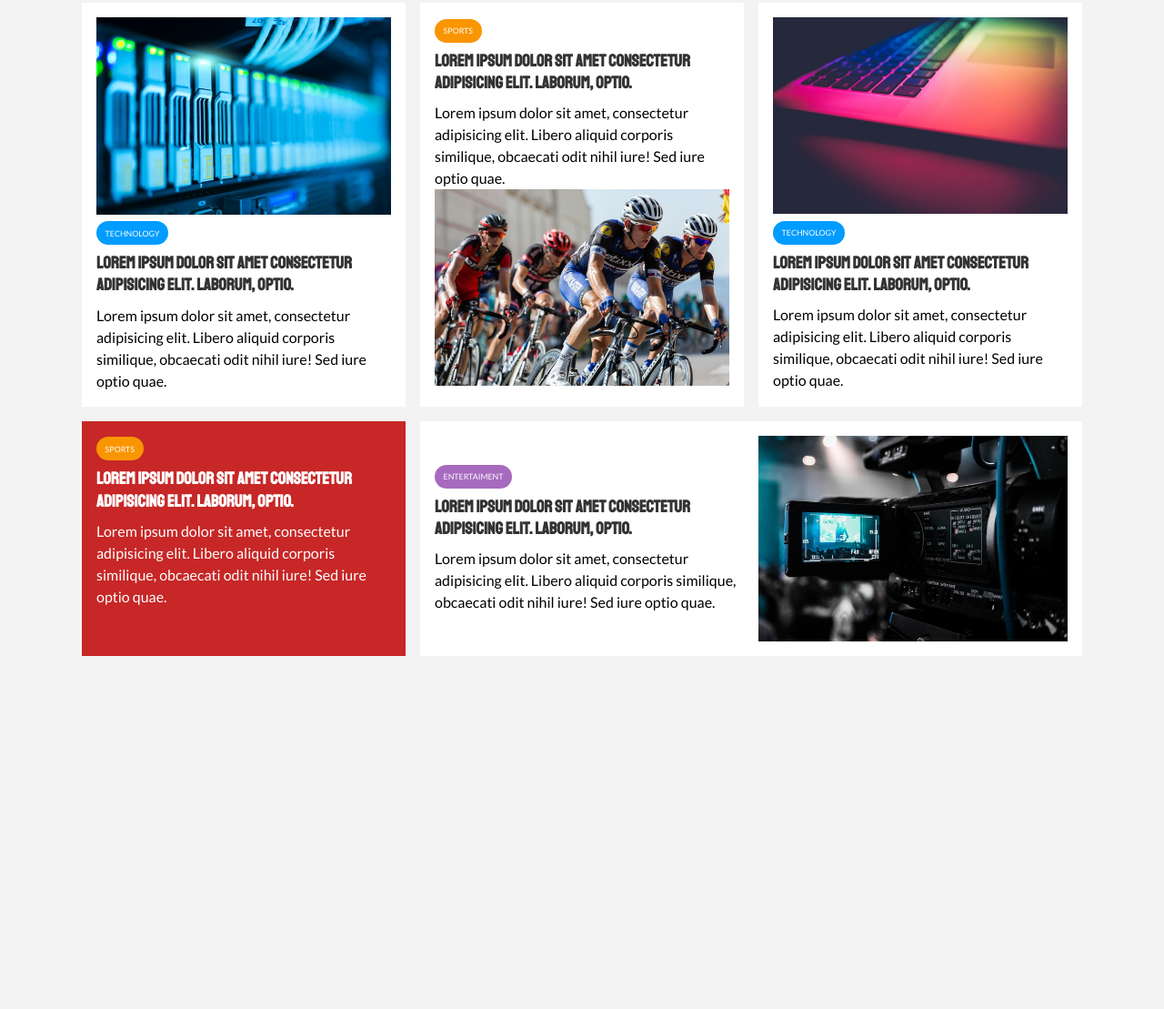
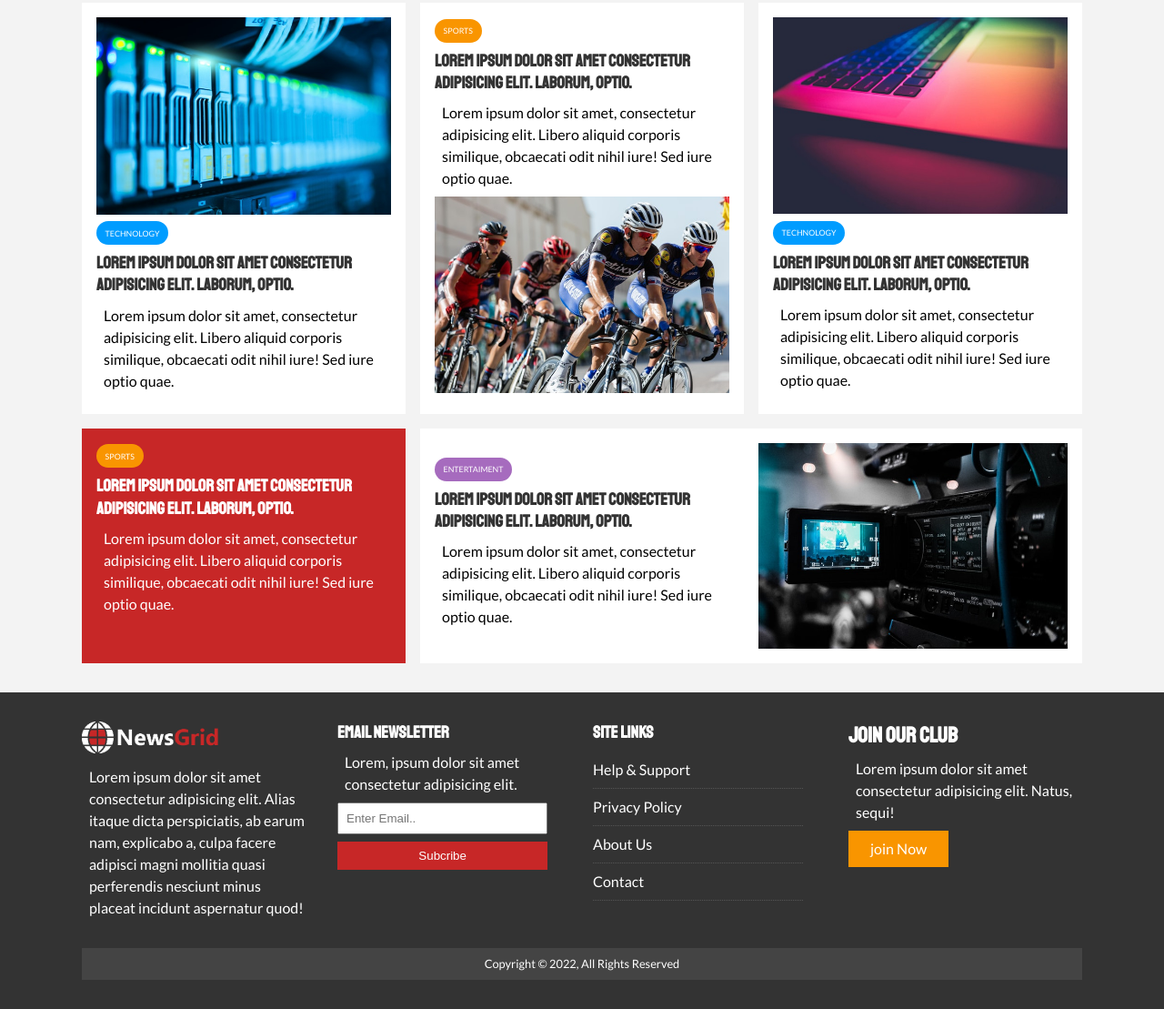
Before and after one commit to haikalrozhan/newsgrid_html_css_grid_TM, a plain HTML site: page index.html in a window 1280 px wide. Shown: the part 881-1990 px from the top of the page at 91% size. Before the commit the page ends 1634 px from the top, so only its background shows below. Drawn offline with Linux system fonts and the light colour scheme.

Commit message:
markup and styling footer

```diff
--- a/css/style.css
+++ b/css/style.css
@@ -33,6 +33,10 @@ a{
 
 }
 
+p{
+  margin: 0.5rem;
+}
+
 ul {
   list-style: none;
 }
@@ -46,6 +50,16 @@ h1, h2, h3, h4, h5, h6 {
   margin-bottom: .55rem;
   line-height: 1.3;
 
+}
+.list li{
+  padding: 0.5rem 0;
+  border-bottom: #555 dotted 1px;
+  width: 90%;
+
+}
+
+.list li a:hover{
+  color: var(--primary-color) !important;
 }
 
 /* Utility */
@@ -264,3 +278,45 @@ color: var(--dark-color);
   #home-articles .articles-container > *:last-child{
     grid-column: 2 / span 2;
   }
+
+  /* footer */
+
+#main-footer{
+  background: var(--dark-color);
+  color: #fff;
+}
+
+#main-footer img{
+  width: 150px;
+}
+
+#main-footer a{
+  color: #fff;
+}
+
+#main-footer .footer-container{
+  display: grid;
+  grid-template-columns: repeat(4, 1fr);
+  grid-gap: 1.5rem;
+}
+
+#main-footer .footer-container > *:last-child{
+  background: #444;
+  grid-column: 1 / span 4;
+  padding: 0.5rem;
+  text-align: center;
+  font-size: 0.8rem;
+}
+
+#main-footer .footer-container input[type='email']{
+  width:90% ;
+  padding: 0.5rem;
+  margin-bottom: 0.5rem;
+
+}
+
+#main-footer .footer-container input[type='submit']{
+  width:90% ;
+
+
+}
--- a/index.html
+++ b/index.html
@@ -130,5 +130,41 @@
     </div>
 
   </section>
+
+  <!-- footer -->
+  <footer id="main-footer" class="py-2">
+    <div class="container footer-container">
+      <div>
+      <img src="img/logo_light.png" alt="">
+      <p>Lorem ipsum dolor sit amet consectetur adipisicing elit. Alias itaque dicta perspiciatis, ab earum nam, explicabo a, culpa facere adipisci magni mollitia quasi perferendis nesciunt minus placeat incidunt aspernatur quod!</p>
+    </div>
+    <div>
+      <h3>Email Newsletter</h3>
+      <p>Lorem, ipsum dolor sit amet consectetur adipisicing elit.</p>
+      <form action="">
+        <input type="email" placeholder="Enter Email..">
+        <input type="submit" value="Subcribe" class="btn btn-primary">
+      </form>
+    </div>
+    <div>
+      <h3>Site Links</h3>
+      <ul class="list">
+        <li><a href="">Help & Support</a></li>
+        <li><a href="">Privacy Policy</a></li>
+        <li><a href="">About Us</a></li>
+        <li><a href="">Contact</a></li>
+      </ul>
+    </div>
+    <div>
+      <h2>Join Our Club</h2>
+      <p>Lorem ipsum dolor sit amet consectetur adipisicing elit. Natus, sequi!</p>
+      <a href="" class="btn btn-secondary">join Now</a>
+    </div>
+    <div>
+      Copyright &copy; 2022, All Rights Reserved
+    </div>
+  </div>
+  </footer>
+
 </body>
 </html>
```
